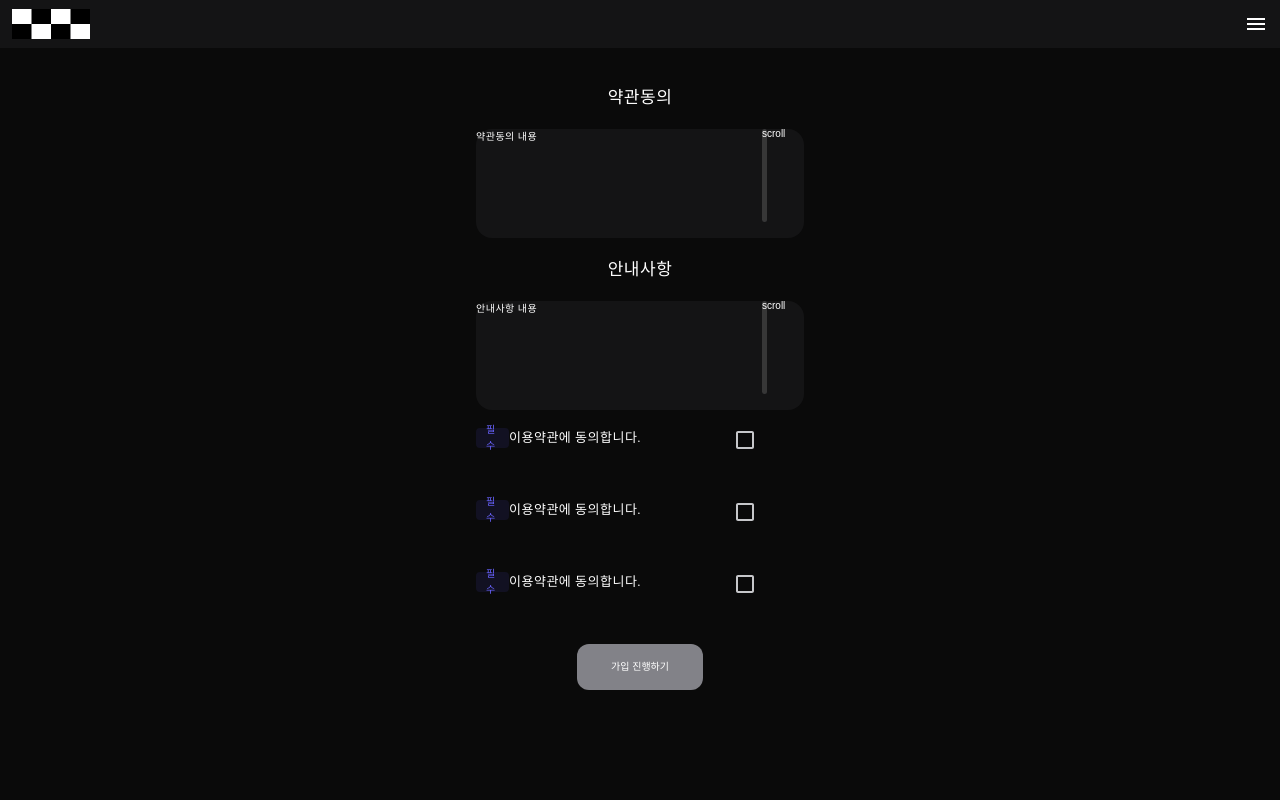
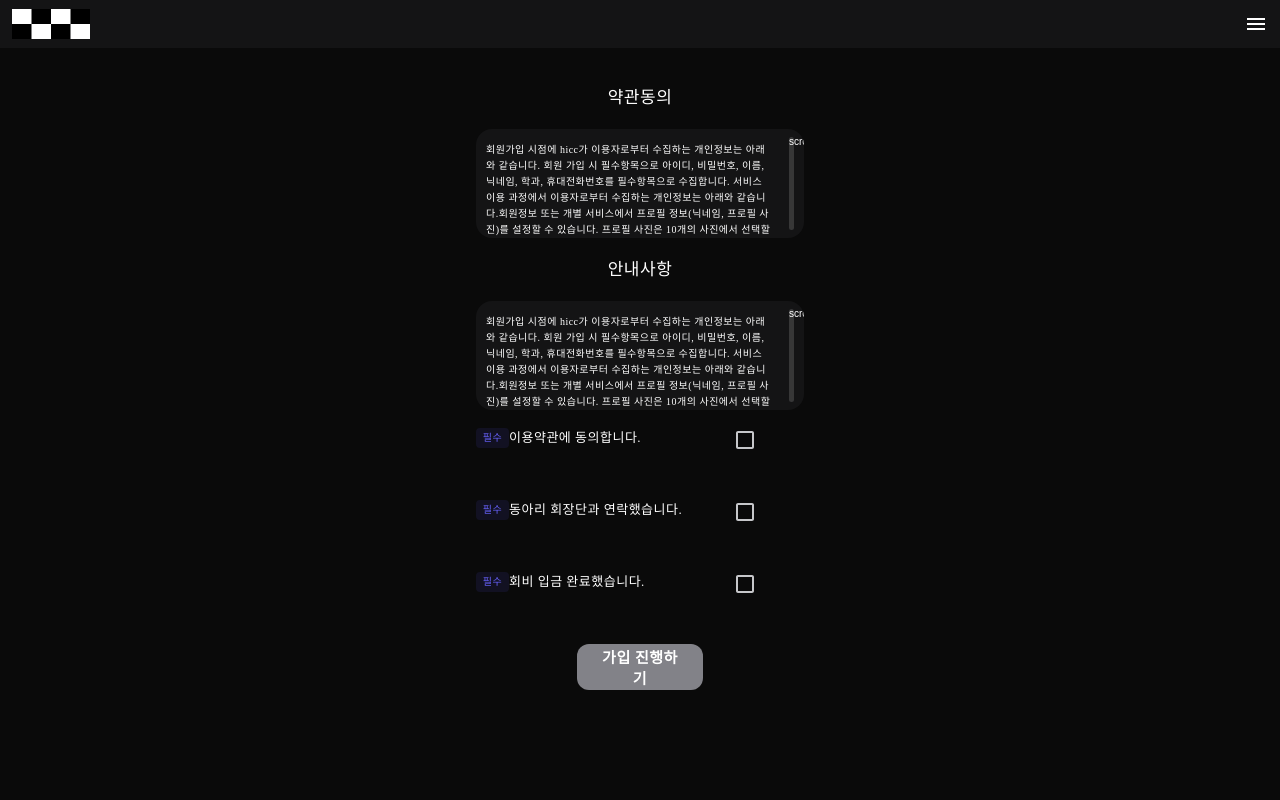
Before and after one commit to HICC-REBOOT/HICC-REBOOT-Frontend, a React (Create React App) app in the folder frontend/: page /signup in a window 1280 px wide. Shown: the top 800 px of the page. Built offline with nearby package versions, Linux system fonts and the light colour scheme; a web font is replaced by a local one.

Commit message:
refactor: 약관 내용추가

```diff
--- a/frontend/src/components/signup/Terms.tsx
+++ b/frontend/src/components/signup/Terms.tsx
@@ -1,60 +1,41 @@
 import React from 'react';
+import CheckBoxBlank from '@assets/image/checkbox_blank.svg';
 import * as T from './style/Terms.style';
+
+const AgreeTermsContent =
+  "회원가입 시점에 hicc가 이용자로부터 수집하는 개인정보는 아래와 같습니다. 회원 가입 시 필수항목으로 아이디, 비밀번호, 이름, 닉네임, 학과, 휴대전화번호를 필수항목으로 수집합니다.  서비스 이용 과정에서 이용자로부터 수집하는 개인정보는 아래와 같습니다.회원정보 또는 개별 서비스에서 프로필 정보(닉네임, 프로필 사진)를 설정할 수 있습니다. 프로필 사진은 10개의 사진에서 선택할 수 있으며, 프로필 사진은 저희 'hicc'에서 제공하는 사진입니다.이용자 동의 후 개인정보를 추가 수집하는 경우회원가입 및 서비스 이용 과정에서 이용자가 개인정보 수집에 대해 동의를 하고 직접 정보를 입력하는 경우, 해당 개인정보를 수집합니다.기기정보와 같은 생성정보는 PC웹, 모바일 웹/앱 이용 과정에서 자동으로 생성되어 수집될 수 있습니다.3. 수집한 개인정보의 이용'hicc'(모바일 웹/앱 포함)의 회원관리, 서비스 개발·제공 및 향상, 안전한 인터넷 이용환경 구축 등 아래의 목적으로만 개인정보를 이용합니다.회원 가입 의사의 확인, 이용자 및 법정대리인의 본인 확인, 이용자 식별, 회원탈퇴 의사의 확인 등 회원관리를 위하여 개인정보를 이용합니다.콘텐츠 등 기존 서비스 제공에 더하여, 서비스 방문 및 이용기록의 분석 등을 위하여 개인정보를 이용합니다.법령 및 이용약관을 위반하는 회원에 대한 이용 제한 조치, 부정 이용 행위를 포함하여 서비스의 원활한 운영에 지장을 주는 행위에 대한 방지 및 제재, 약관 개정 등의 고지사항 전달, 분쟁조정을 위한 기록 보존 등 이용자 보호 및 서비스 운영을 위하여 개인정보를 이용합니다.보안, 프라이버시, 안전 측면에서 이용자가 안심하고 이용할 수 있는 서비스 이용환경 구축을 위해 개인정보를 이용합니다.hicc는 원칙적으로 이용자의 개인정보를 회원 탈퇴 또는 이용목적 달성 시 지체없이 파기하고 있습니다.단, 이용자에게 개인정보 보관기간에 대해 별도의 동의를 얻은 경우, 또는 법령에서 일정 기간 정보보관 의무를 부과하는 경우에는 해당 기간 동안 개인정보를 안전하게 보관합니다.이용자에게 개인정보 보관기간에 대해 회원가입 시 동의를 얻은 경우는 아래와 같습니다.탈퇴일로부터 6개월 보관- 탈퇴한 이용자의 휴대전화번호(복호화가 불가능한 일방항 암호화(해시처리)) : 탈퇴일로부터 6개월 보관(서비스 제공을 위한 본인 확인- 통신사 정보 : 수집 시점으로부터 1년 보관) => 핸드폰 인증을 하지 않기 때문에 제외회원탈퇴, 서비스 종료, 이용자에게 동의받은 개인정보 보유기간의 도래와 같이 개인정보의 수집 및 이용목적이 달성된 개인정보는 재생이 불가능한 방법으로 파기하고 있습니다. 법령에서 보존의무를 부과한 정보에 대해서도 해당 기간 경과 후 지체없이 재생이 불가능한 방법으로 파기합니다.";
 
 export default function Terms() {
   return (
     <>
       <T.Title>약관동의</T.Title>
       <T.TermBox>
-        <T.TextArea>약관동의 내용</T.TextArea>
+        <T.TextArea>{AgreeTermsContent}</T.TextArea>
         <T.ScrollBal>scroll</T.ScrollBal>
       </T.TermBox>
       <T.Title>안내사항</T.Title>
       <T.TermBox>
-        <T.TextArea>안내사항 내용</T.TextArea>
+        <T.TextArea>{AgreeTermsContent}</T.TextArea>
         <T.ScrollBal>scroll</T.ScrollBal>
       </T.TermBox>
       <T.CheckerWrapper>
-        <T.Essential>
-          <T.EssentialText>필수</T.EssentialText>
-        </T.Essential>
+        <T.Essential>필수</T.Essential>
         <T.CheckText>이용약관에 동의합니다.</T.CheckText>
-        <T.CheckBox>
-          <svg xmlns="http://www.w3.org/2000/svg" width="24" height="24" viewBox="0 0 24 24" fill="none">
-            <path
-              d="M19 5V19H5V5H19ZM19 3H5C3.9 3 3 3.9 3 5V19C3 20.1 3.9 21 5 21H19C20.1 21 21 20.1 21 19V5C21 3.9 20.1 3 19 3Z"
-              fill="#C6C7CA"
-            />
-          </svg>
-        </T.CheckBox>
+        <T.CheckBoxBlank src={CheckBoxBlank} alt="checkboxblack" />
       </T.CheckerWrapper>
       <T.CheckerWrapper>
         <T.Essential>
           <T.EssentialText>필수</T.EssentialText>
         </T.Essential>
-        <T.CheckText>이용약관에 동의합니다.</T.CheckText>
-        <T.CheckBox>
-          <svg xmlns="http://www.w3.org/2000/svg" width="24" height="24" viewBox="0 0 24 24" fill="none">
-            <path
-              d="M19 5V19H5V5H19ZM19 3H5C3.9 3 3 3.9 3 5V19C3 20.1 3.9 21 5 21H19C20.1 21 21 20.1 21 19V5C21 3.9 20.1 3 19 3Z"
-              fill="#C6C7CA"
-            />
-          </svg>
-        </T.CheckBox>
+        <T.CheckText>동아리 회장단과 연락했습니다.</T.CheckText>
+        <T.CheckBoxBlank src={CheckBoxBlank} alt="checkboxblack" />
       </T.CheckerWrapper>
       <T.CheckerWrapper>
         <T.Essential>
           <T.EssentialText>필수</T.EssentialText>
         </T.Essential>
-        <T.CheckText>이용약관에 동의합니다.</T.CheckText>
-        <T.CheckBox>
-          <svg xmlns="http://www.w3.org/2000/svg" width="24" height="24" viewBox="0 0 24 24" fill="none">
-            <path
-              d="M19 5V19H5V5H19ZM19 3H5C3.9 3 3 3.9 3 5V19C3 20.1 3.9 21 5 21H19C20.1 21 21 20.1 21 19V5C21 3.9 20.1 3 19 3Z"
-              fill="#C6C7CA"
-            />
-          </svg>
-        </T.CheckBox>
+        <T.CheckText>회비 입금 완료했습니다.</T.CheckText>
+        <T.CheckBoxBlank src={CheckBoxBlank} alt="checkboxblack" />
       </T.CheckerWrapper>
       <T.CountinueButton>가입 진행하기</T.CountinueButton>
     </>
--- a/frontend/src/components/signup/style/Terms.style.tsx
+++ b/frontend/src/components/signup/style/Terms.style.tsx
@@ -16,7 +16,10 @@ export const TermBox = styled.div`
   height: 10.9rem;
   flex-shrink: 0;
   border-radius: 1.6rem;
+  justify-content: center;
+  align-items: center;
   background: ${(props) => props.theme.colors.grey001};
+  overflow: scroll;
 `;
 export const TextArea = styled.div`
   width: 28.6rem;
@@ -27,6 +30,7 @@ export const TextArea = styled.div`
     'clig' off,
     'liga' off;
   ${(props) => props.theme.typography.common.caption2}
+  margin-right: 1.7rem;
 `;
 export const ScrollBal = styled.div`
   width: 0.5rem;
@@ -51,6 +55,12 @@ export const Essential = styled.div`
   flex-shrink: 0;
   border-radius: var(--Column, 0.4rem);
   background: var(--point-110, rgba(91, 78, 245, 0.1));
+  color: ${(props) => props.theme.colors.point1};
+  font-feature-settings:
+    'clig' off,
+    'liga' off;
+  ${(props) => props.theme.typography.common.caption2}
+  white-space:nowrap
 `;
 export const EssentialText = styled.div`
   color: ${(props) => props.theme.colors.point1};
@@ -83,4 +93,15 @@ export const CountinueButton = styled.div`
   flex-shrink: 0;
   border-radius: 1.2rem;
   background: ${(props) => props.theme.colors.grey002};
+  color: var(--white, var(--Greyscale-light-white, #fff));
+  text-align: center;
+  font-feature-settings:
+    'clig' off,
+    'liga' off;
+  ${(props) => props.theme.typography.common.button1}
 `;
+export const CheckBoxBlank = styled.img`
+  width: 2.4rem;
+  height: 2.4rem;
+  cursor: pointer;
+`;
```
Also changed, not shown: frontend/src/assets/image/checkbox_blank.svg (added).
